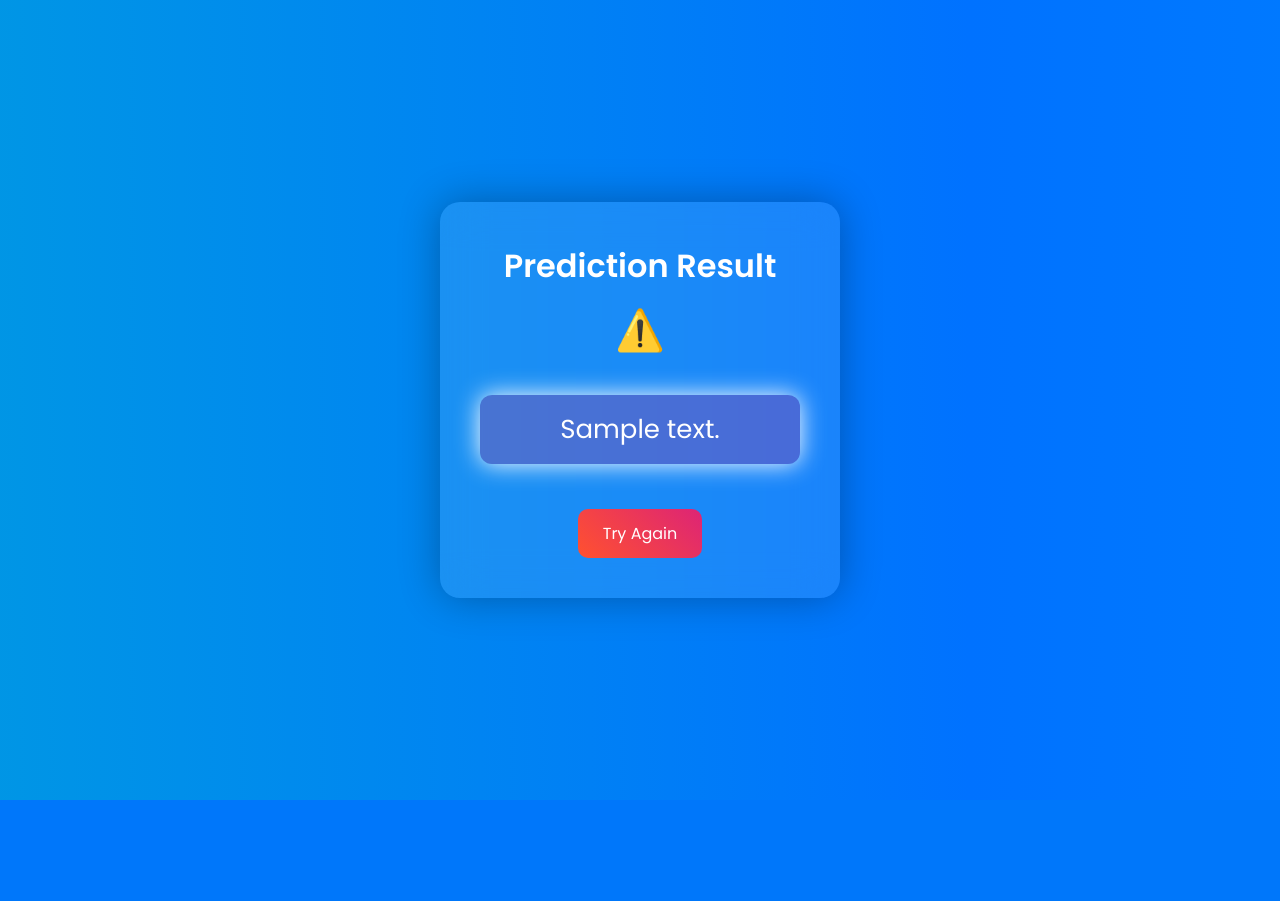
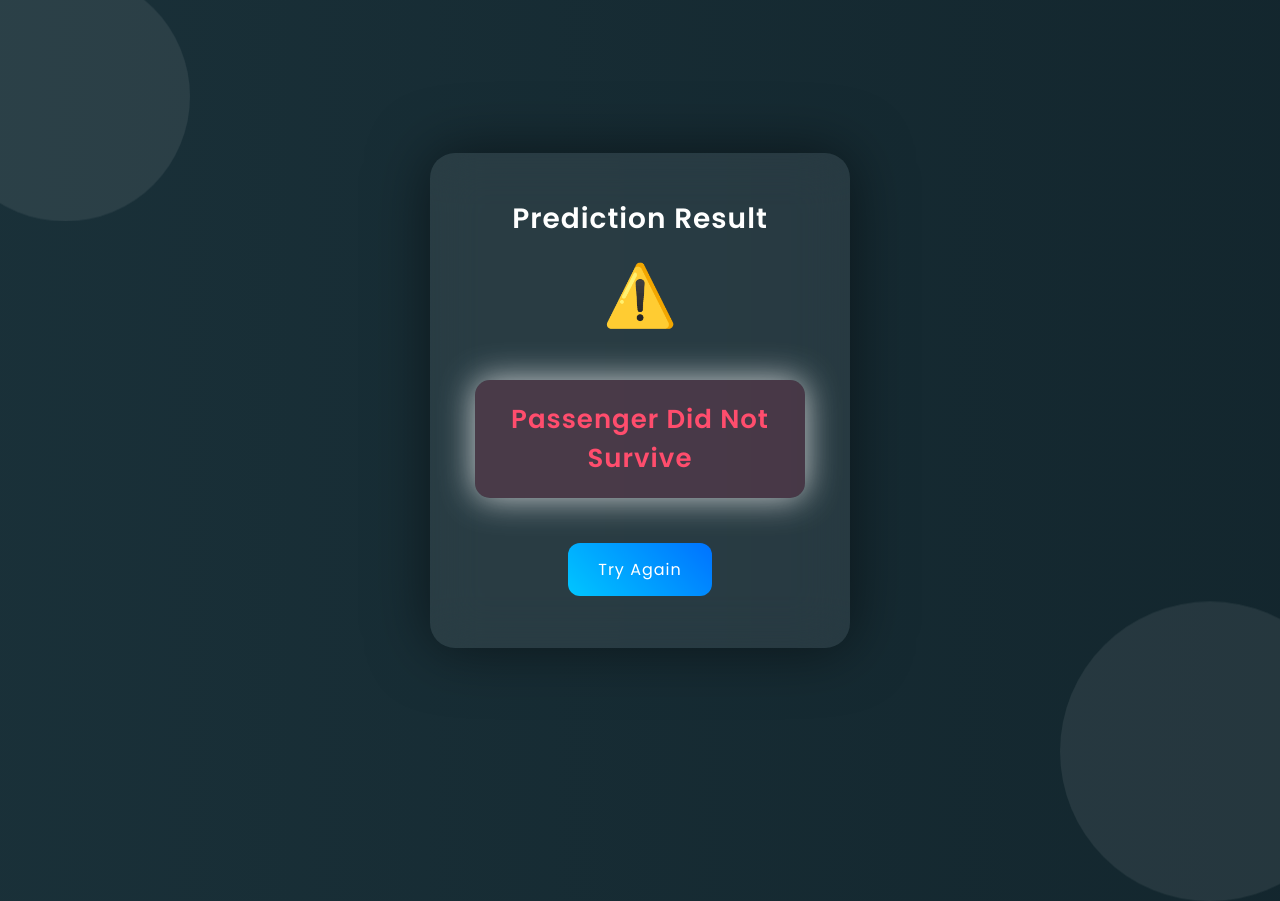
Before and after one commit to DEV-sphierson/2AI1_Team11, a Flask app: template templates/result.html in a window 1280 px wide; the page is wider, and only the part inside the window is pictured. Before the commit the page ends 800 px from the top of that part, so only its background shows below. Run offline with Flask 3, Linux system fonts and the light colour scheme; the template is opened without the code that fills it: most values are stand-ins (such as "Sample title", 1, 10 or a date in 2020); parts of the project's set-up code (start-up, migrations or seed data) failed here and were passed over.

Commit message:
Update result.html

```diff
--- a/templates/result.html
+++ b/templates/result.html
@@ -7,107 +7,192 @@
 <link href="https://fonts.googleapis.com/css2?family=Poppins:wght@300;400;600&display=swap" rel="stylesheet">
 
 <style>
-* {
+
+/* RESET */
+*,
+*::before,
+*::after {
     margin: 0;
     padding: 0;
     box-sizing: border-box;
-    font-family: 'Poppins', sans-serif;
 }
 
-/* Animated Background */
+/* BODY */
 body {
     height: 100vh;
-    background: linear-gradient(270deg, #00c6ff, #0072ff, #00ff99);
-    background-size: 600% 600%;
-    animation: gradientBG 10s ease infinite;
+    font-family: 'Poppins', sans-serif;
+    background: linear-gradient(270deg, #0f2027, #203a43, #2c5364, #00c6ff);
+    background-size: 800% 800%;
+    animation: gradientMove 12s ease infinite;
     display: flex;
     justify-content: center;
     align-items: center;
+    overflow: hidden;
 }
 
-@keyframes gradientBG {
+/* BACKGROUND ANIMATION */
+@keyframes gradientMove {
     0% {background-position: 0% 50%;}
     50% {background-position: 100% 50%;}
     100% {background-position: 0% 50%;}
 }
 
-/* Card */
-.card {
-    background: rgba(255,255,255,0.1);
-    backdrop-filter: blur(20px);
-    padding: 40px;
-    width: 400px;
-    border-radius: 20px;
-    color: white;
-    text-align: center;
-    box-shadow: 0 0 40px rgba(0,0,0,0.3);
-    animation: zoomIn 0.8s ease;
+/* FLOATING SHAPES */
+body::before,
+body::after {
+    content: "";
+    position: absolute;
+    border-radius: 50%;
+    background: rgba(255,255,255,0.08);
+    animation: float 10s infinite ease-in-out;
 }
 
-@keyframes zoomIn {
-    from {transform: scale(0.7); opacity: 0;}
-    to {transform: scale(1); opacity: 1;}
+body::before {
+    width: 250px;
+    height: 250px;
+    top: -60px;
+    left: -60px;
 }
 
-/* Title */
-h1 {
-    margin-bottom: 20px;
+body::after {
+    width: 300px;
+    height: 300px;
+    bottom: -80px;
+    right: -80px;
+    animation-delay: 4s;
 }
 
-/* Result Box */
-.result {
+@keyframes float {
+    0%,100% {transform: translateY(0);}
+    50% {transform: translateY(40px);}
+}
+
+.card {
+    width: 420px;
+    padding: 45px;
+    border-radius: 25px;
+    background: rgba(255,255,255,0.08);
+    backdrop-filter: blur(25px);
+    box-shadow: 0 0 60px rgba(0,0,0,0.5);
+    text-align: center;
+    color: white;
+    position: relative;
+    z-index: 1;
+    animation: cardEnter 1s ease;
+}
+
+/* CARD ENTRY */
+@keyframes cardEnter {
+    from {
+        opacity: 0;
+        transform: translateY(60px) scale(0.8);
+    }
+    to {
+        opacity: 1;
+        transform: translateY(0) scale(1);
+    }
+}
+
+h1 {
+    font-size: 28px;
+    margin-bottom: 25px;
+    letter-spacing: 1px;
+}
+
+/* ICON */
+.icon {
+    font-size: 60px;
+    margin-bottom: 10px;
+    animation: bounce 1.5s infinite;
+}
+
+@keyframes bounce {
+    0%,100% {transform: translateY(0);}
+    50% {transform: translateY(-15px);}
+}
+
+/* RESULT BOX */
+.result-box {
+    margin: 25px 0;
+    padding: 20px;
+    border-radius: 15px;
     font-size: 26px;
-    margin: 25px 0;
-    padding: 15px;
-    border-radius: 12px;
+    font-weight: 600;
+    letter-spacing: 1px;
+    transition: 0.4s;
     animation: glowPulse 2s infinite alternate;
 }
 
-/* Dynamic Colors */
 .success {
-    background: rgba(0,255,150,0.2);
-    box-shadow: 0 0 15px #00ff99;
+    background: rgba(0,255,150,0.15);
+    color: #00ffb3;
+    box-shadow: 0 0 25px #00ffb3;
 }
 
+/* FAILURE */
 .fail {
-    background: rgba(255,0,80,0.2);
-    box-shadow: 0 0 15px #ff0055;
+    background: rgba(255,50,100,0.15);
+    color: #ff4d6d;
+    box-shadow: 0 0 25px #ff4d6d;
 }
 
-/* Glow Animation */
+/* GLOW ANIMATION */
 @keyframes glowPulse {
-    from { box-shadow: 0 0 10px white; }
-    to { box-shadow: 0 0 25px white; }
+    from { box-shadow: 0 0 15px rgba(255,255,255,0.3);}
+    to { box-shadow: 0 0 35px rgba(255,255,255,0.8);}
 }
 
-/* Button */
+/* BUTTON */
 .btn {
     display: inline-block;
+    padding: 14px 30px;
     margin-top: 20px;
-    padding: 12px 25px;
-    border-radius: 10px;
+    border-radius: 12px;
     text-decoration: none;
     color: white;
-    background: linear-gradient(45deg, #ff512f, #dd2476);
-    transition: 0.3s;
+    font-weight: 500;
+    letter-spacing: 1px;
+    background: linear-gradient(45deg, #00c6ff, #0072ff);
+    position: relative;
+    overflow: hidden;
+    transition: 0.4s;
 }
 
 .btn:hover {
     transform: scale(1.1);
-    box-shadow: 0 0 15px #ff512f;
+    box-shadow: 0 0 25px #00c6ff;
 }
 
-/* Emoji Animation */
-.icon {
-    font-size: 40px;
-    animation: bounce 1.5s infinite;
+/* BUTTON RIPPLE */
+.btn::before {
+    content: "";
+    position: absolute;
+    width: 0;
+    height: 300%;
+    background: rgba(255,255,255,0.2);
+    top: 50%;
+    left: 50%;
+    transform: translate(-50%, -50%) rotate(45deg);
+    transition: 0.6s;
 }
 
-@keyframes bounce {
-    0%,100% { transform: translateY(0);}
-    50% { transform: translateY(-10px);}
+.btn:hover::before {
+    width: 120%;
 }
 
+/* RESPONSIVE */
+@media (max-width: 500px) {
+    .card {
+        width: 90%;
+        padding: 25px;
+    }
+    h1 {
+        font-size: 22px;
+    }
+    .result-box {
+        font-size: 20px;
+    }
+}
 </style>
 </head>
 
@@ -117,15 +202,15 @@ h1 {
 
     <h1>Prediction Result</h1>
 
-    {% if 'Survived' in prediction_text %}
+    {% if prediction_text == "Survived" %}
         <div class="icon">🎉</div>
-        <div class="result success">
-            {{ prediction_text }}
+        <div class="result-box success">
+            Passenger Survived
         </div>
     {% else %}
         <div class="icon">⚠️</div>
-        <div class="result fail">
-            {{ prediction_text }}
+        <div class="result-box fail">
+            Passenger Did Not Survive
         </div>
     {% endif %}
 
```
